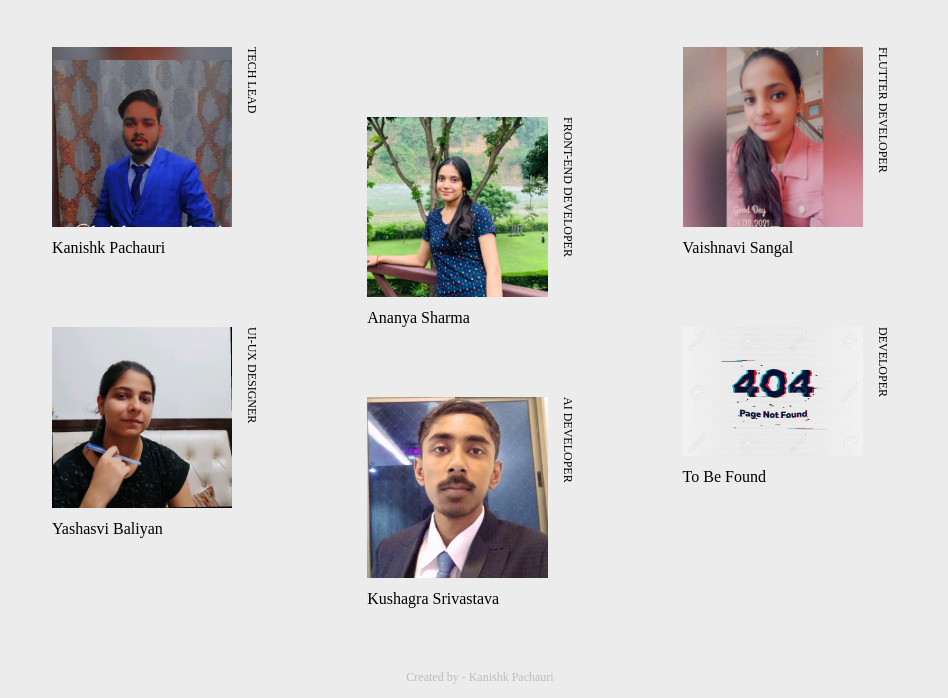
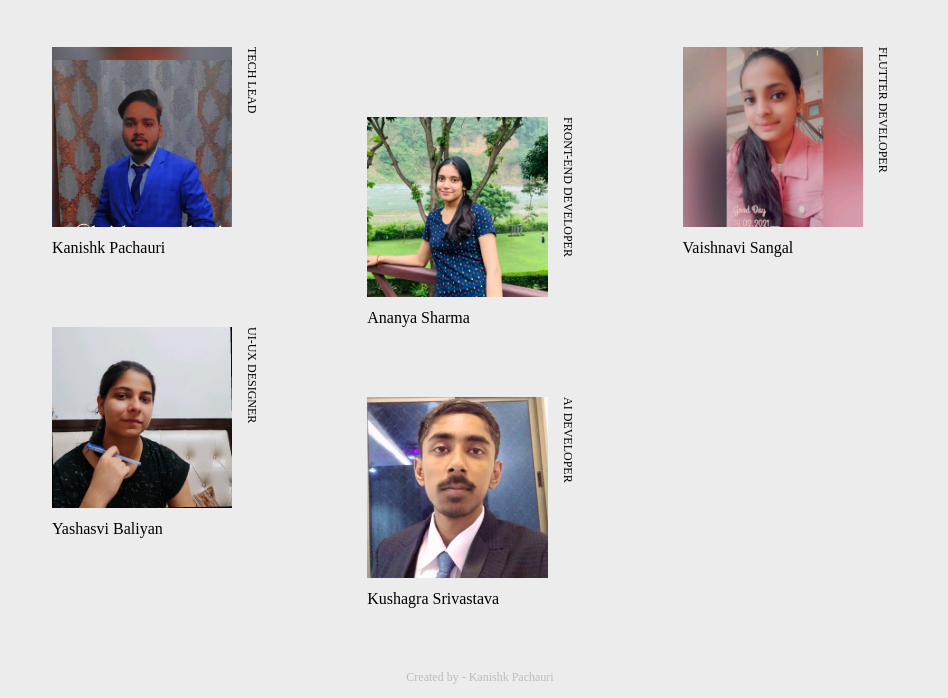
Before and after one commit to Mr-Sunglasses/team-infinity-homepage, a plain HTML site: page index.html in a window 1280 px wide. Shown: the part 163-861 px from the top of the page, without its empty margins (160-1108 px from the left). Drawn offline with Linux system fonts and the light colour scheme.

Commit message:
team infinity

```diff
--- a/index.html
+++ b/index.html
@@ -56,12 +56,12 @@
             </figure>
         </div>
 
-        <div class="profile">
+        <!-- <div class="profile">
             <figure data-value="developer">
-                <img src="asserts/notfound.webp" alt="">
+                <img src="asserts/404not.png" alt="">
                 <figcaption>To be found</figcaption>
             </figure>
-        </div>
+        </div> -->
 
     </main>
 
```
Also changed, not shown: asserts/404not.png (added).
